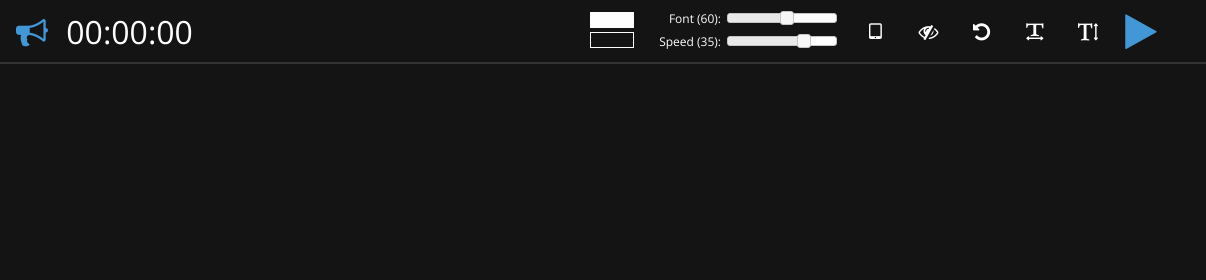
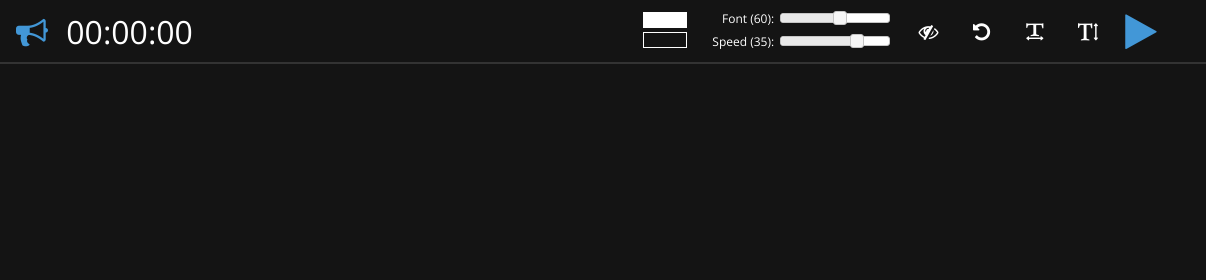
Before and after one commit to Putonn/PrompTon, a website: page index.html in a window 1280 px wide. Shown: the top 280 px of the page, 74-1280 px from the left. Drawn offline with nearby package versions, Linux system fonts and the light colour scheme.

Commit message:
Update index.html

```diff
--- a/index.html
+++ b/index.html
@@ -119,7 +119,6 @@
           </label>
         </div>
         <div class="buttons" role="group" aria-label="TelePrompter Controls">
-          <button class="button small icon-tablet remote" aria-label="Remote Control" title="Remote Control" data-ga data-category="Nav" data-action="Control" data-label="Remote"></button>
           <button class="button small icon-eye-close dim-controls" aria-label="Dim While Reading" title="Dim While Reading" data-ga data-category="Nav" data-action="Control" data-label="Dim"></button>
           <button class="button small icon-undo reset" aria-label="Reset TelePrompter" title="Reset TelePrompter" data-ga data-category="Nav" data-action="Control" data-label="Reset"></button>
           <button class="button small icon-text-width flip-x" aria-label="Flip Text Horizontally" title="Flip Text Horizontally" data-ga data-category="Nav" data-action="Control" data-label="FlipX"></button>
```
